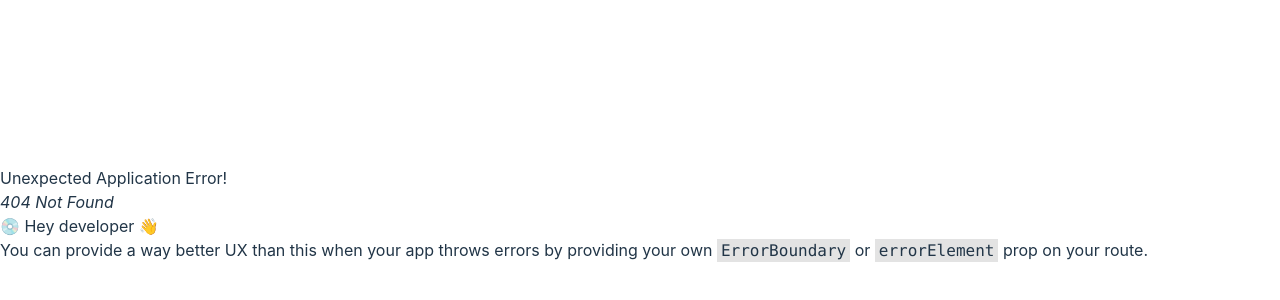
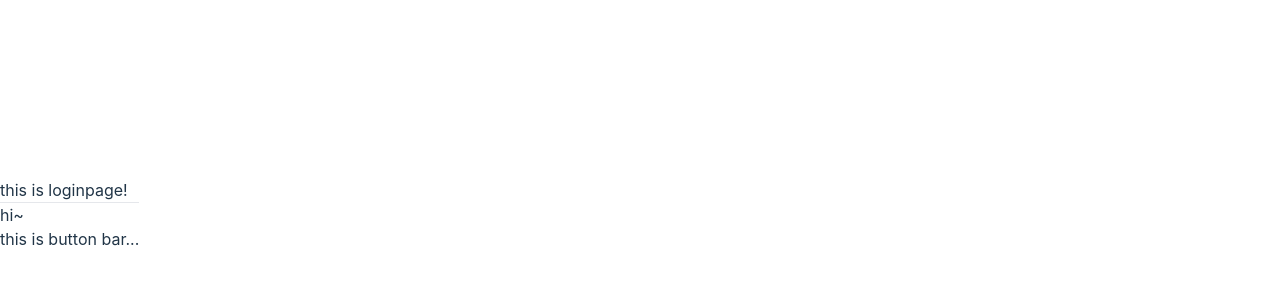
Before and after one commit to pda-pay/Frontend, a React (Vite) app in the folder frontend/: page /login in a window 1280 px wide. Before the commit this address had no page. Shown: the part 186-486 px from the top of the page. Built offline with nearby package versions, Linux system fonts and the light colour scheme; the HTML template or start-up script is replaced by a standard one.

Commit message:
feat: navbar layout 적용 예시

```diff
--- /dev/null
+++ b/frontend/src/components/ButtonbarLayout.tsx
@@ -0,0 +1,14 @@
+import { Outlet, ScrollRestoration } from "react-router-dom";
+import Buttonbar from "./buttonbar/Buttonbar";
+
+export default function ButtonbarLayout() {
+  return (
+    <div>
+      <div>
+        <Outlet />
+      </div>
+      <Buttonbar />
+      <ScrollRestoration />
+    </div>
+  );
+}
--- /dev/null
+++ b/frontend/src/components/buttonbar/Buttonbar.tsx
@@ -0,0 +1,3 @@
+export default function Buttonbar() {
+  return <div>this is button bar...</div>;
+}
--- /dev/null
+++ b/frontend/src/components/menubar/Menubar.tsx
@@ -0,0 +1,3 @@
+export default function Menubar() {
+  return <div>this is menu bar...</div>;
+}
--- a/frontend/src/main-router.tsx
+++ b/frontend/src/main-router.tsx
@@ -1,5 +1,7 @@
 import { createBrowserRouter } from "react-router-dom";
 import ApproachPage from "./routes/approach/ApproachPage";
+import ButtonbarLayout from "./components/ButtonbarLayout";
+import LoginPage from "./routes/login/LoginPage";
 
 const routers = [
   {
@@ -7,6 +9,17 @@ const routers = [
     element: <ApproachPage />,
     // index: true
   },
+  {
+    path: "/login",
+    element: <ButtonbarLayout />,
+    children: [
+      {
+        path: "",
+        element: <LoginPage />,
+        index: true,
+      },
+    ],
+  },
 ];
 
 const router = createBrowserRouter(routers);
--- /dev/null
+++ b/frontend/src/routes/login/LoginPage.tsx
@@ -0,0 +1,8 @@
+export default function LoginPage() {
+  return (
+    <div>
+      this is loginpage! <hr />
+      hi~
+    </div>
+  );
+}
```
Also changed, not shown: frontend/src/components/MenubarLayout.tsx (added).
